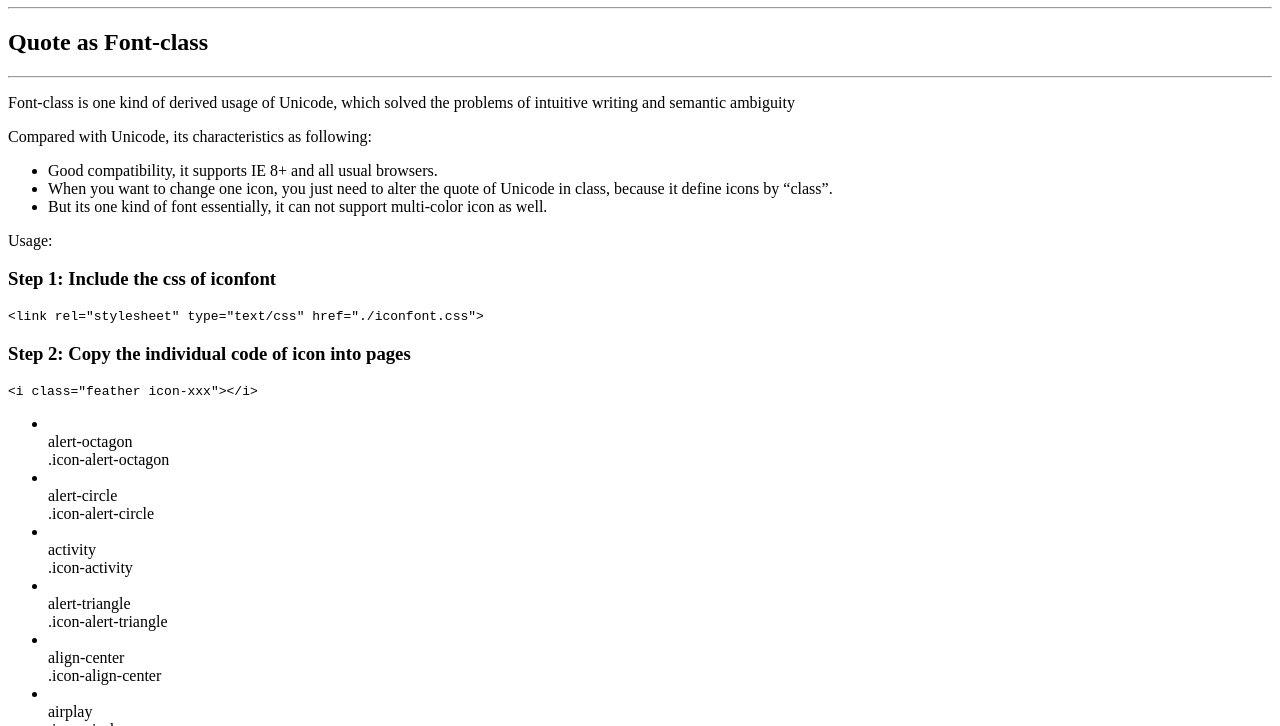
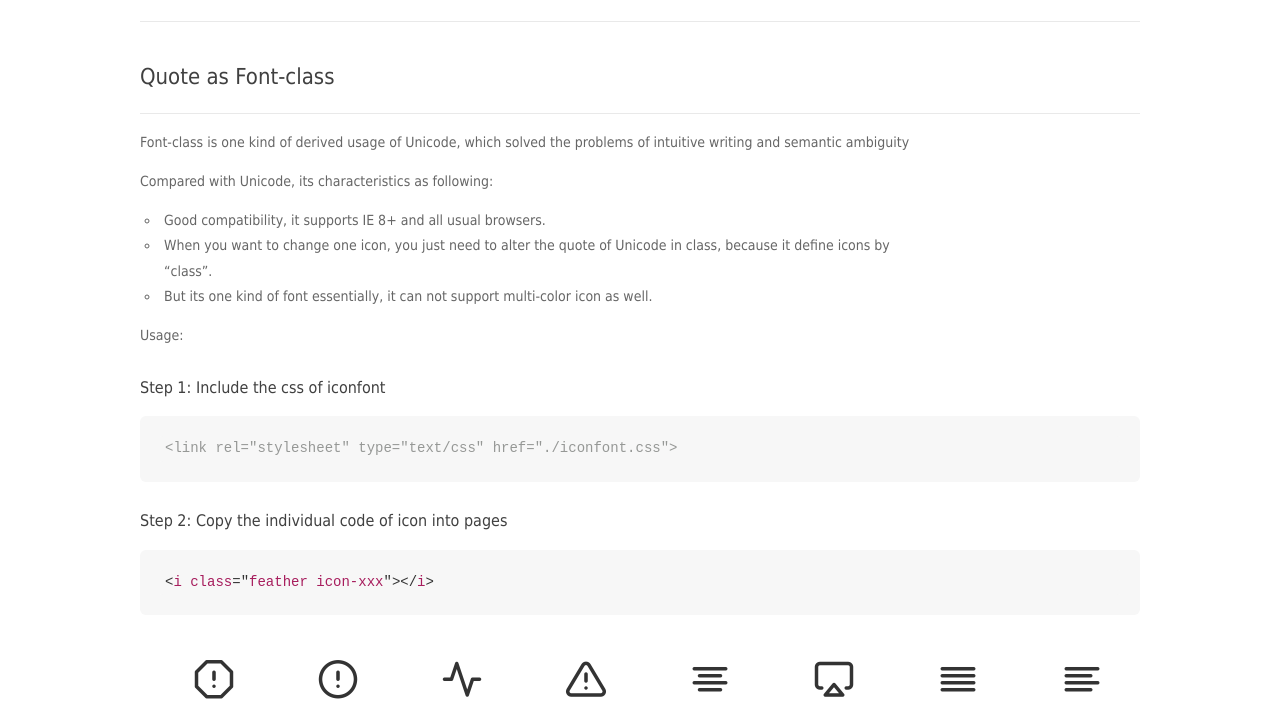
Before and after one commit to RoguePiranha/spark-frontend, a website: page assets/fonts/feather-font/examples/index.html in a window 1280 px wide. Shown: the part 73-799 px from the top of the page. Drawn offline with Linux system fonts and the light colour scheme; the site is published under a folder, as on GitHub Pages, so addresses that start at the root find nothing.

Commit message:
Refactor font paths and enhance HTML build process
- Updated font paths in iconfont.css to use relative paths.
- Modified index.html to link to the local stylesheet instead of an absolute path.
- Added a new Gulp task to inject HTML partials into the build process, excluding partials from the output.

```diff
--- a/assets/fonts/feather-font/css/iconfont.css
+++ b/assets/fonts/feather-font/css/iconfont.css
@@ -1,11 +1,11 @@
 
 @font-face {
   font-family: "feather";
-  src: url('/assets/fonts/feather.eot?t=1525787366991'); /* IE9*/
-  src: url('/assets/fonts/feather.eot?t=1525787366991#iefix') format('embedded-opentype'), /* IE6-IE8 */
-  url('/assets/fonts/feather.woff?t=1525787366991') format('woff'), /* chrome, firefox */
-  url('/assets/fonts/feather.ttf?t=1525787366991') format('truetype'), /* chrome, firefox, opera, Safari, Android, iOS 4.2+*/
-  url('/assets/fonts/feather.svg?t=1525787366991#feather') format('svg'); /* iOS 4.1- */
+  src: url('../fonts/feather.eot?t=1525787366991'); /* IE9*/
+  src: url('../fonts/feather.eot?t=1525787366991#iefix') format('embedded-opentype'), /* IE6-IE8 */
+  url('../fonts/feather.woff?t=1525787366991') format('woff'), /* chrome, firefox */
+  url('../fonts/feather.ttf?t=1525787366991') format('truetype'), /* chrome, firefox, opera, Safari, Android, iOS 4.2+*/
+  url('../fonts/feather.svg?t=1525787366991#feather') format('svg'); /* iOS 4.1- */
 }
 
 .feather {
--- a/assets/fonts/feather-font/examples/index.html
+++ b/assets/fonts/feather-font/examples/index.html
@@ -3,7 +3,7 @@
 <head>
   <meta charset="utf-8" />
   <title>IconFont</title>
-  <link rel="stylesheet" href="/index.css">
+  <link rel="stylesheet" href="index.css">
   <link rel="stylesheet" href="../css/iconfont.css">
 </head>
 <body class="sidebar-dark">
```
Also changed, not shown: gulpfile.js (+16 -0 lines), 1 other file.
